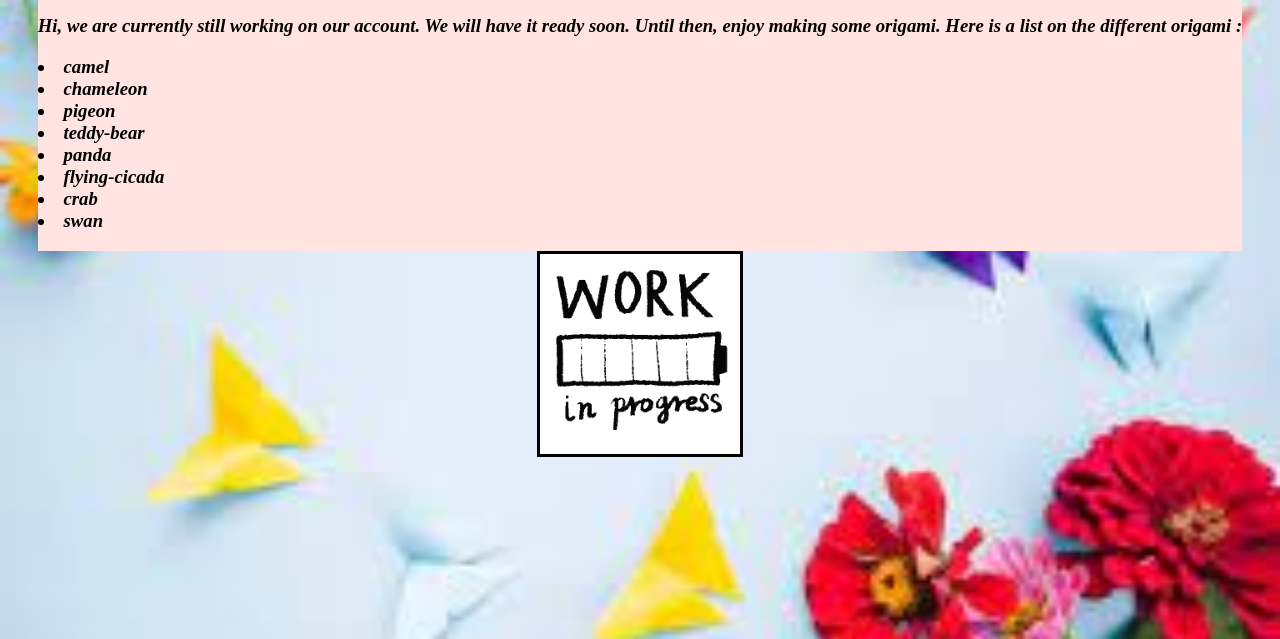
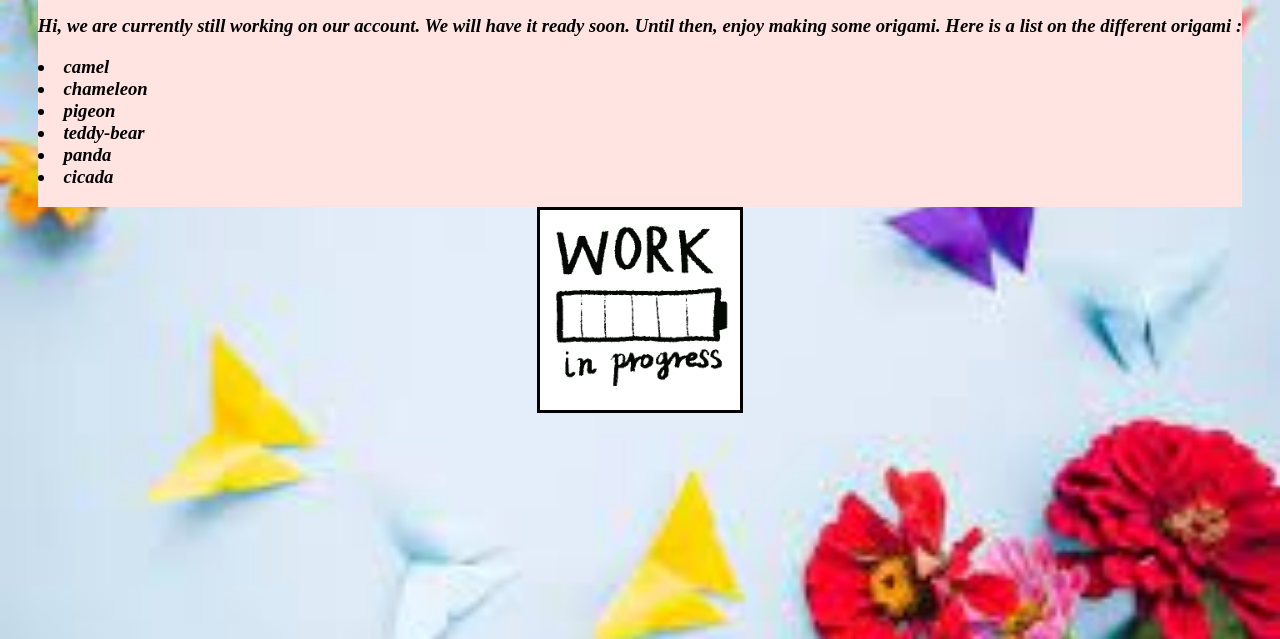
Before and after one commit to Kashika2008Goel/Origami-Website-2, a plain HTML site: page follow.html in a window 1280 px wide. Shown: the part 161-800 px from the top of the page. Drawn offline with Linux system fonts and the light colour scheme.

Commit message:
Update follow.html

```diff
--- a/follow.html
+++ b/follow.html
@@ -25,11 +25,9 @@
                         <li> camel </li>
                         <li> chameleon </li>
                         <li> pigeon </li>
-                        <li> teddy-bear </li>
-                        <li> panda </li>
-                        <li> flying-cicada </li>
-                        <li> crab </li>
-                        <li> swan </li>
+                       <li> teddy-bear </li>
+                       <li> panda </li>
+                       <li> cicada </li>
 
                 </p></h3>
             </div>
```
